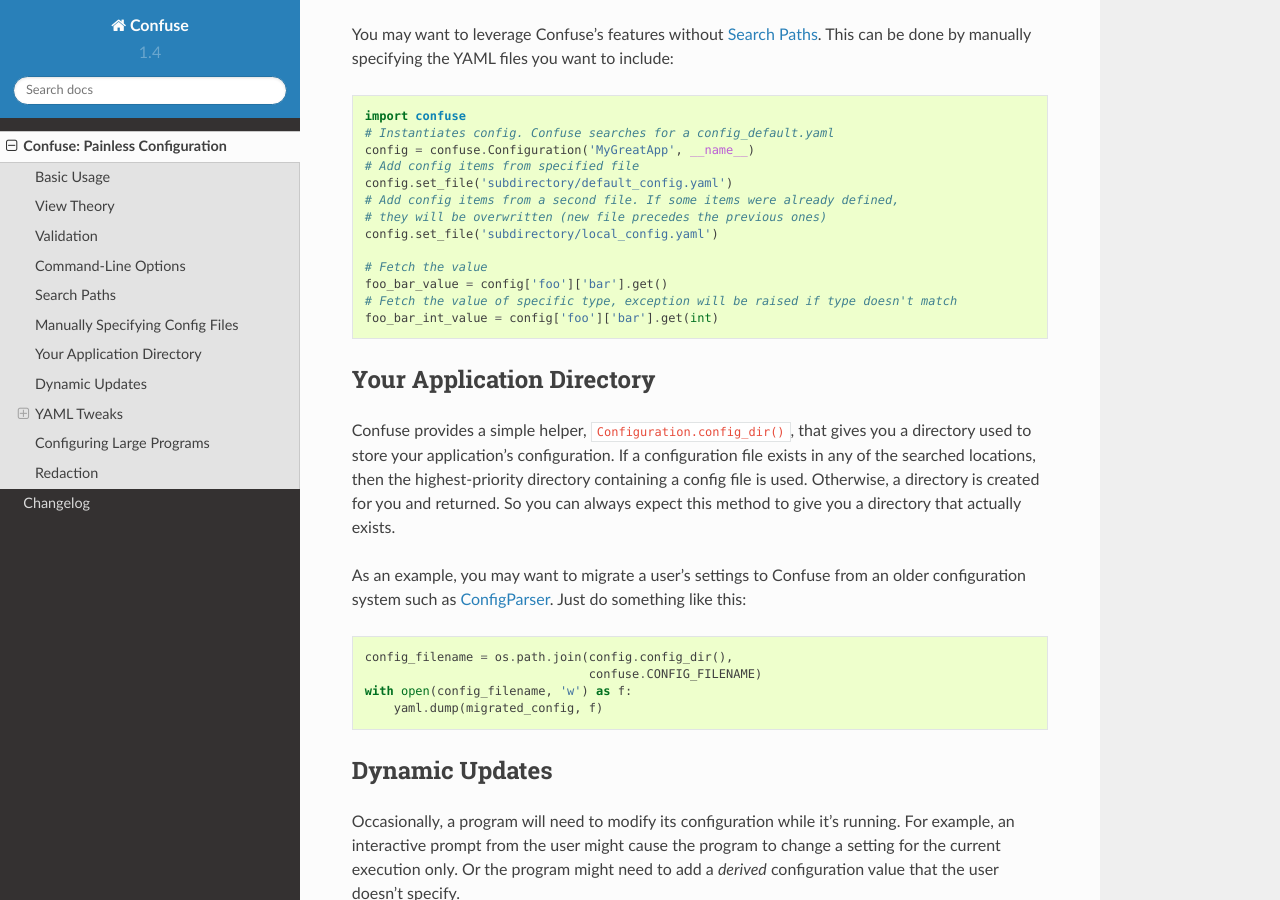
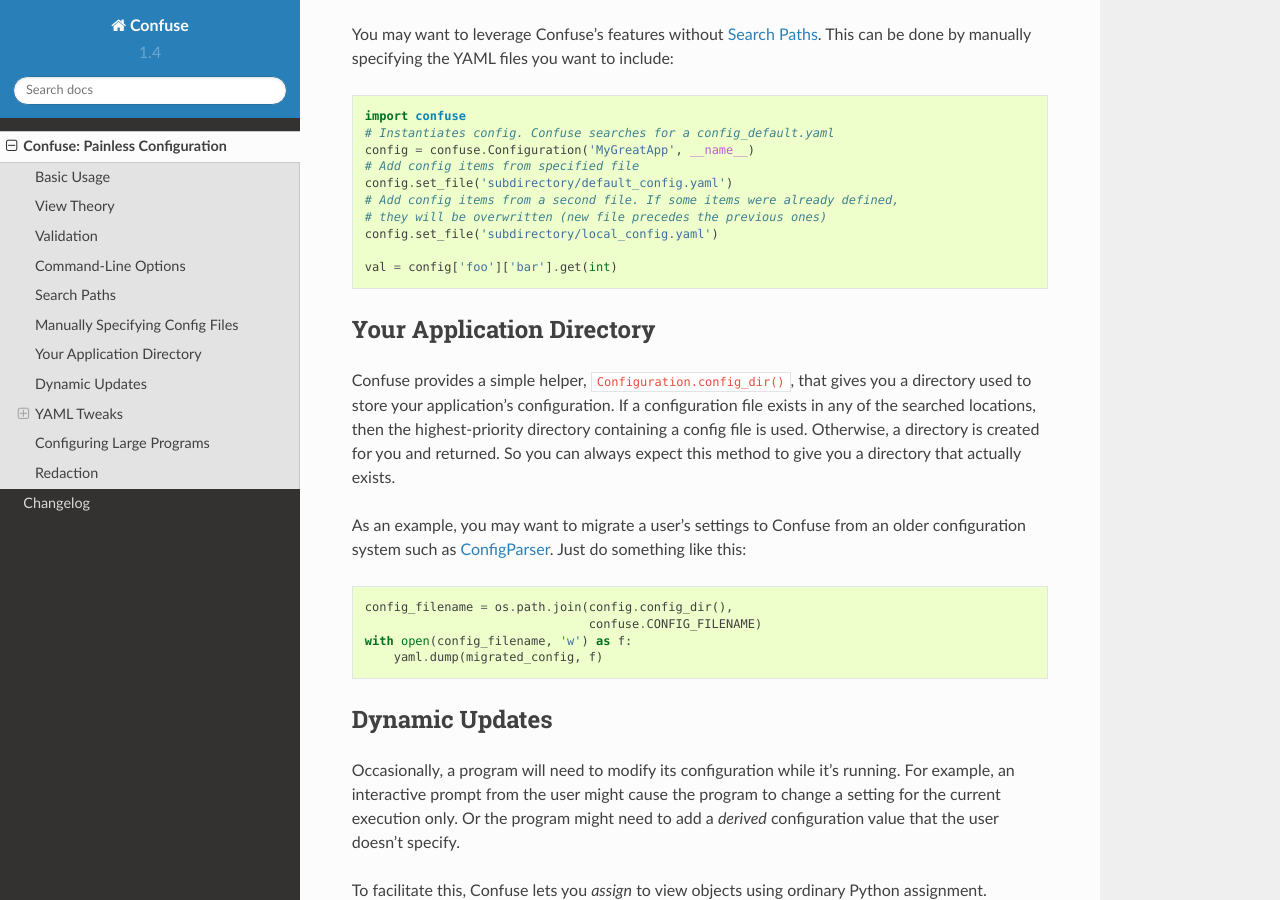
Before and after one commit to beetbox/confuse, a Sphinx documentation site: the page built from docs/usage.rst, in a window 1280 px wide and 900 px high, scrolled down 4441 px. Built offline with Sphinx 7.4.7 and the Read the Docs theme 2.0.0, drawn with Linux system fonts in a browser that asks for light colours; pages that are not in the unit, such as notebooks, are missing from menus.

Commit message:
Simplify some redundancy

```diff
--- a/docs/usage.rst
+++ b/docs/usage.rst
@@ -264,10 +264,7 @@ This can be done by manually specifying the YAML files you want to include:
     # they will be overwritten (new file precedes the previous ones)
     config.set_file('subdirectory/local_config.yaml')
 
-    # Fetch the value
-    foo_bar_value = config['foo']['bar'].get()
-    # Fetch the value of specific type, exception will be raised if type doesn't match
-    foo_bar_int_value = config['foo']['bar'].get(int)
+    val = config['foo']['bar'].get(int)
 
 
 Your Application Directory
```
